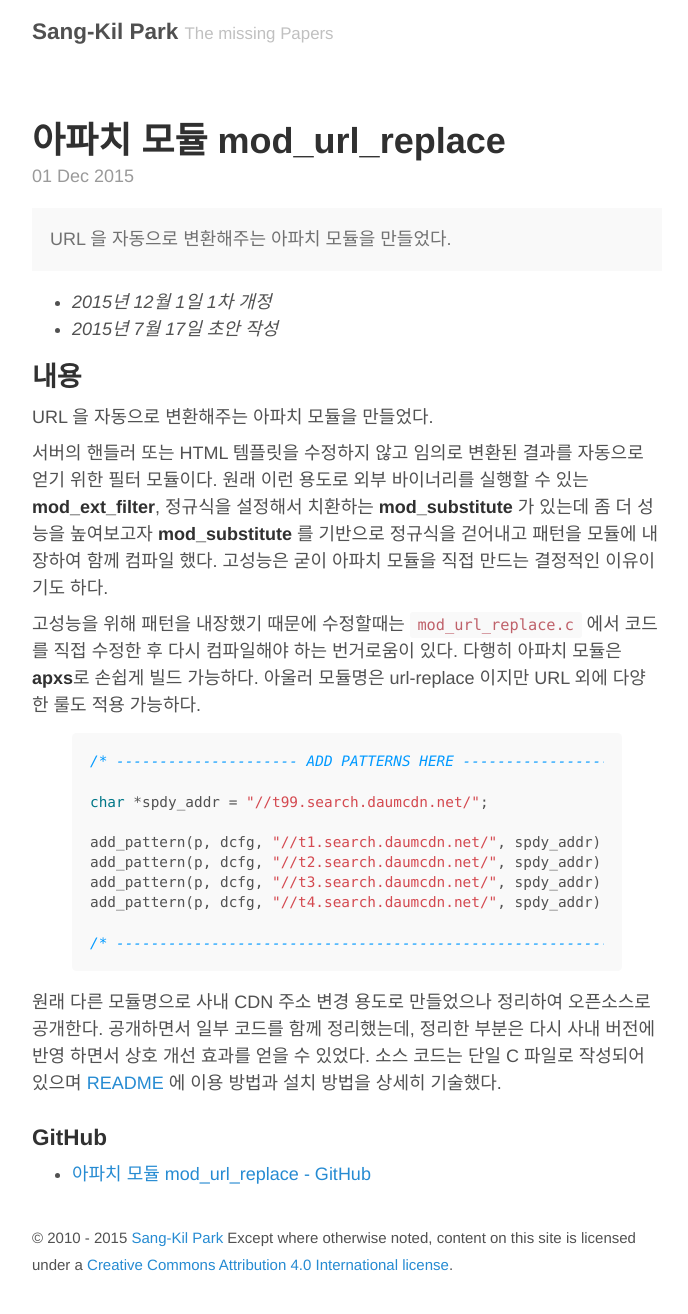
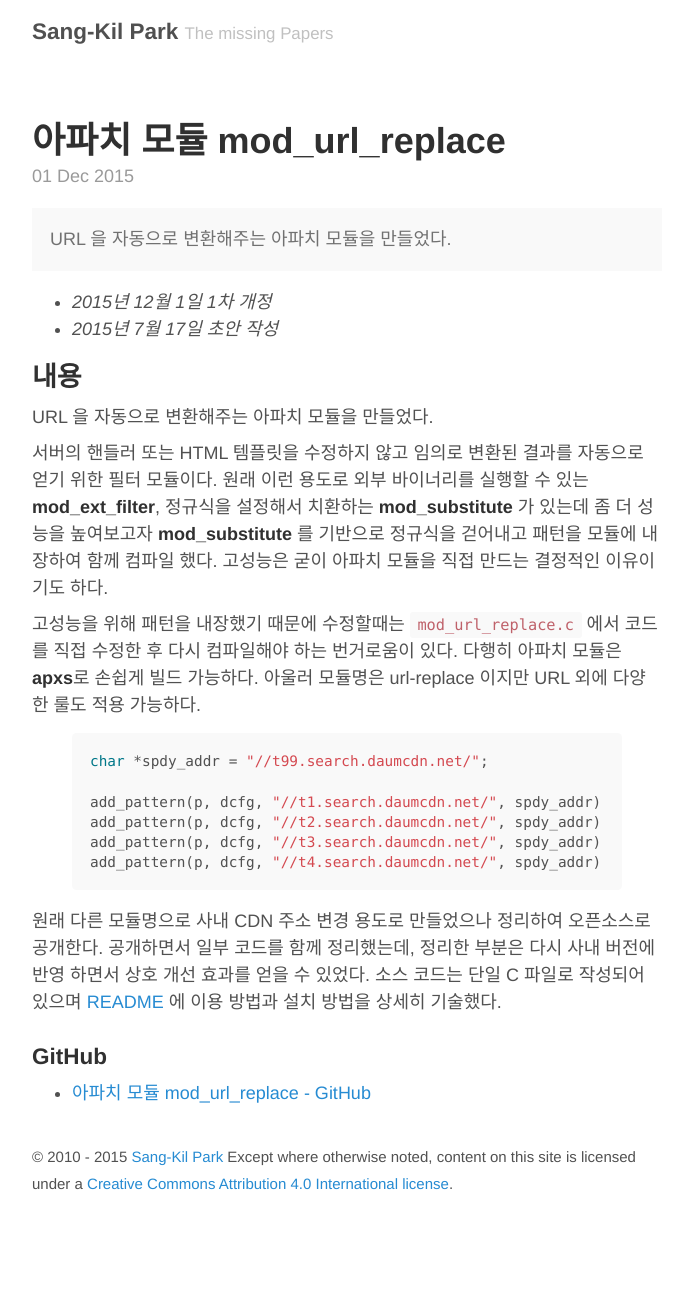
Before and after one commit to Umaigenomu/likejazz.github.io, a Jekyll site: the page built from _posts/2015-12-01-mod-url-replace.md, in a window 1280 px wide. Shown: the whole page, without its empty margins (293-981 px from the left). Built offline with Jekyll 4.4.1, drawn with Linux system fonts in a browser that asks for light colours; after the commit the page ends 1233 px from its top, so only the background shows below that.

Commit message:
Publishing

```diff
--- a/_posts/2015-12-01-mod-url-replace.md
+++ b/_posts/2015-12-01-mod-url-replace.md
@@ -19,16 +19,12 @@ URL 을 자동으로 변환해주는 아파치 모듈을 만들었다.
 고성능을 위해 패턴을 내장했기 때문에 수정할때는 `mod_url_replace.c` 에서 코드를 직접 수정한 후 다시 컴파일해야 하는 번거로움이 있다. 다행히 아파치 모듈은 **apxs**로 손쉽게 빌드 가능하다. 아울러 모듈명은 url-replace 이지만 URL 외에 다양한 룰도 적용 가능하다.
 
 {% highlight c %}
-/* --------------------- ADD PATTERNS HERE ---------------------- */
-
 char *spdy_addr = "//t99.search.daumcdn.net/";
 
 add_pattern(p, dcfg, "//t1.search.daumcdn.net/", spdy_addr);
 add_pattern(p, dcfg, "//t2.search.daumcdn.net/", spdy_addr);
 add_pattern(p, dcfg, "//t3.search.daumcdn.net/", spdy_addr);
 add_pattern(p, dcfg, "//t4.search.daumcdn.net/", spdy_addr);
-
-/* -------------------------------------------------------------- */
 {% endhighlight %}
 
 원래 다른 모듈명으로 사내 CDN 주소 변경 용도로 만들었으나 정리하여 오픈소스로 공개한다. 공개하면서 일부 코드를 함께 정리했는데, 정리한 부분은 다시 사내 버전에 반영 하면서 상호 개선 효과를 얻을 수 있었다. 소스 코드는 단일 C 파일로 작성되어 있으며 [README](https://github.com/likejazz/mod-url-replace/blob/master/README.md) 에 이용 방법과 설치 방법을 상세히 기술했다.
```
